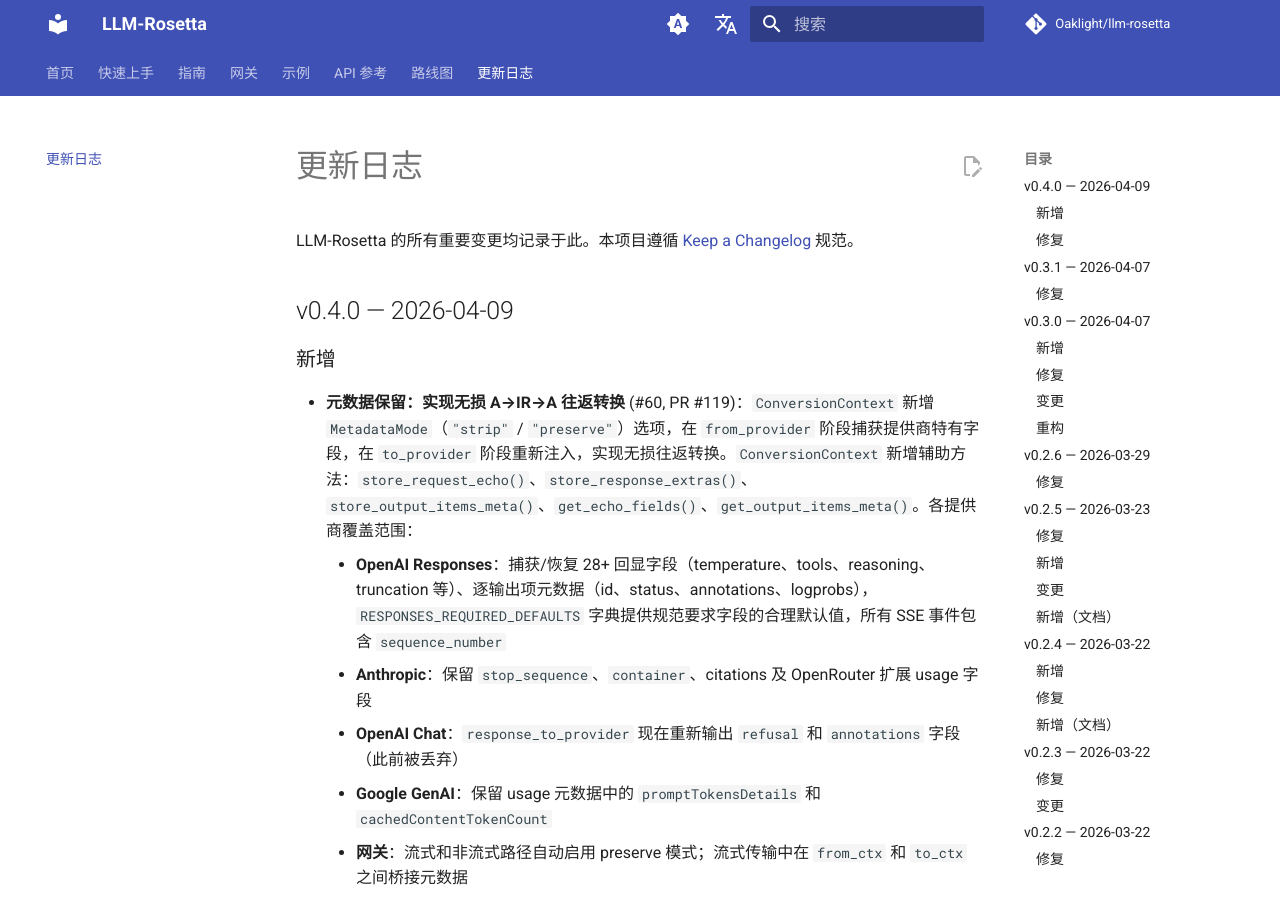
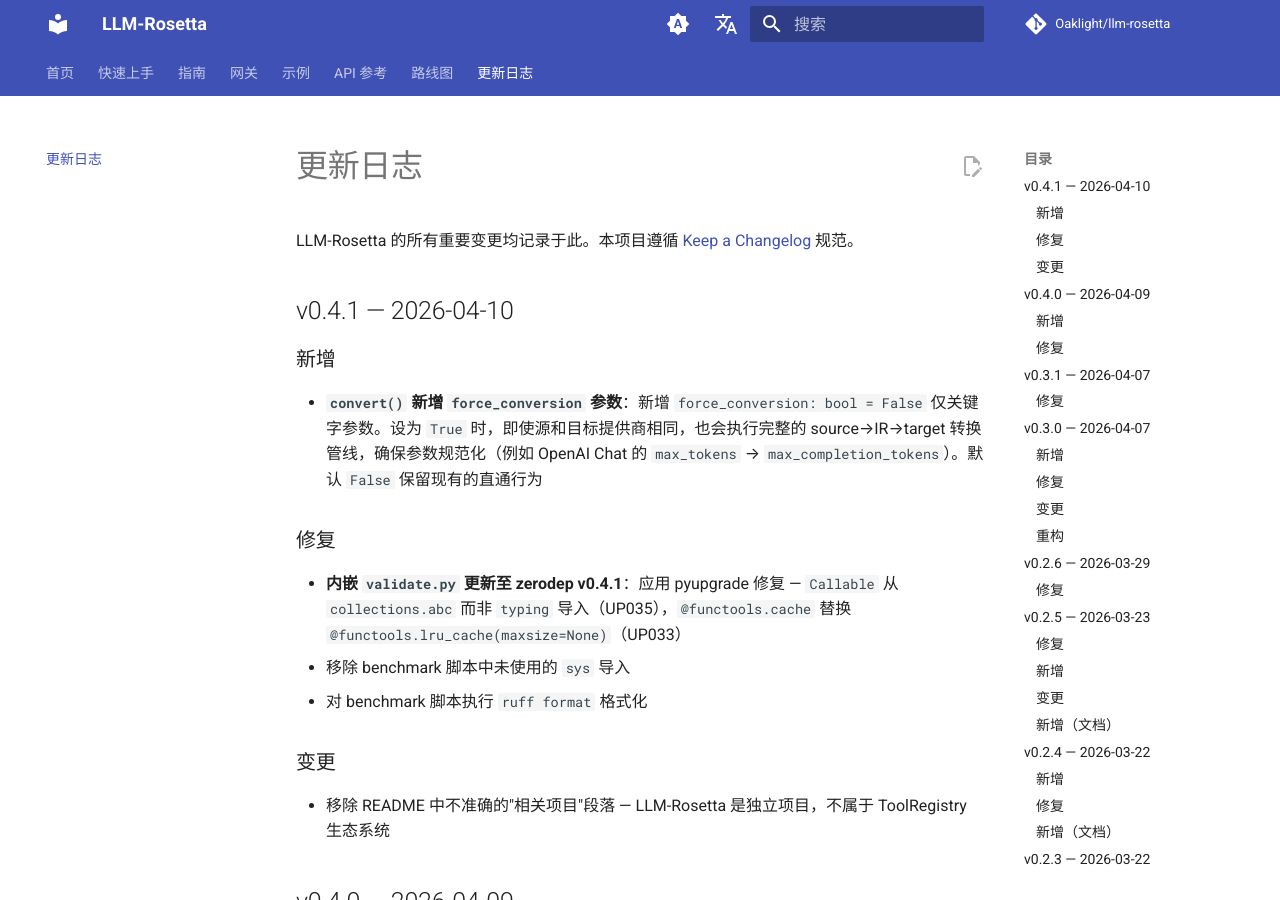
Before and after one commit to Oaklight/llm-rosetta, an MkDocs documentation site: the page built from docs/changelog.md, in a window 1280 px wide and 900 px high. Built offline with MkDocs 1.6.1 and Material for MkDocs 9.7.7, drawn with Linux system fonts in a browser that asks for light colours; comment, search, counter and statistics services are not loaded.

Commit message:
docs: 添加 v0.4.1 更新日志及 force_conversion 参数文档

```diff
--- a/docs/changelog.md
+++ b/docs/changelog.md
@@ -5,6 +5,22 @@
 # 更新日志
 
 LLM-Rosetta 的所有重要变更均记录于此。本项目遵循 [Keep a Changelog](https://keepachangelog.com/) 规范。
+
+## v0.4.1 — 2026-04-10
+
+### 新增
+
+- **`convert()` 新增 `force_conversion` 参数**：新增 `force_conversion: bool = False` 仅关键字参数。设为 `True` 时，即使源和目标提供商相同，也会执行完整的 source→IR→target 转换管线，确保参数规范化（例如 OpenAI Chat 的 `max_tokens` → `max_completion_tokens`）。默认 `False` 保留现有的直通行为
+
+### 修复
+
+- **内嵌 `validate.py` 更新至 zerodep v0.4.1**：应用 pyupgrade 修复 — `Callable` 从 `collections.abc` 而非 `typing` 导入（UP035），`@functools.cache` 替换 `@functools.lru_cache(maxsize=None)`（UP033）
+- 移除 benchmark 脚本中未使用的 `sys` 导入
+- 对 benchmark 脚本执行 `ruff format` 格式化
+
+### 变更
+
+- 移除 README 中不准确的"相关项目"段落 — LLM-Rosetta 是独立项目，不属于 ToolRegistry 生态系统
 
 ## v0.4.0 — 2026-04-09
 
```
Also changed, not shown: docs/guide/auto-detection.md (+13 -0 lines).
